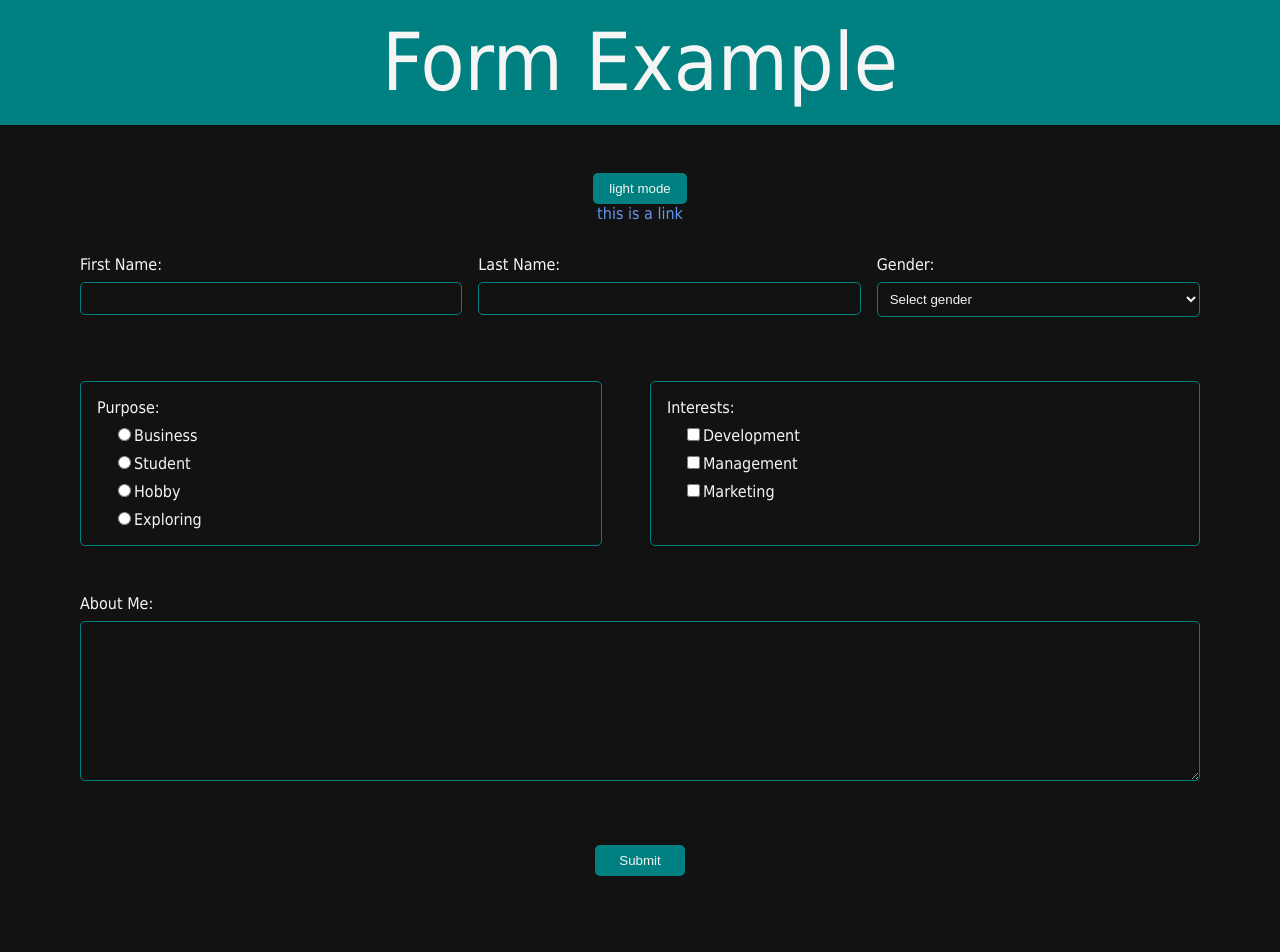
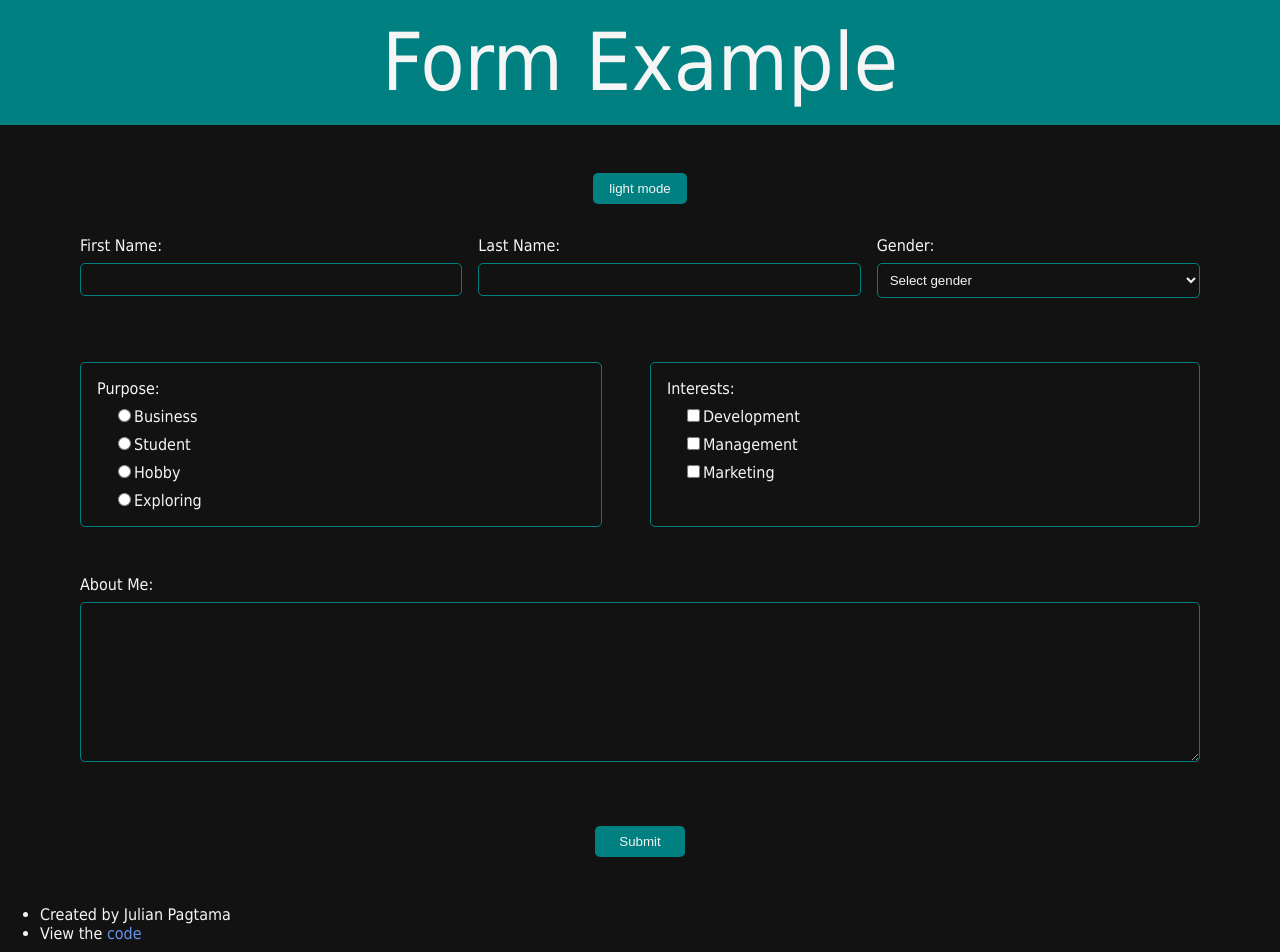
Before and after one commit to jpagtama/form-example, a React (Vite) app: page / in a window 1280 px wide. Shown: the top 952 px of the page. Before the commit the page ends 908 px from the top, so only its background shows below. Built offline with nearby package versions, Linux system fonts and the light colour scheme.

Commit message:
Match light/dark background to fill body. Not just content container.

```diff
--- a/src/App.tsx
+++ b/src/App.tsx
@@ -1,9 +1,14 @@
-import { useState } from 'react';
+import { useState, useEffect } from 'react';
 import Form from './components/Form';
 import './App.css';
 
 export default function App() {
   const [mode, setMode] = useState('dark');
+
+  useEffect(() => {
+    document.body.classList.remove('darkMode', 'lightMode');
+    document.body.classList.add(`${mode}Mode`);
+  }, [mode]);
 
   const modeHandler = () => {
     switch (mode) {
@@ -28,18 +33,19 @@ export default function App() {
     "cursor": "pointer"
   }
 
-  const linkStyles = {
-    "alignSelf": "center"
-  }
-
   return (
-    <div className={`app ${mode}Mode`}>
+    <div className={`app`}>
       <header >
         <h1 >Form Example</h1>
       </header>
       <button style={modeButton} onClick={modeHandler} >{`${mode === 'dark' ? 'light' : 'dark'} mode`}</button>
-      <a style={linkStyles} href="">this is a link</a>
       <Form />
+      <footer>
+        <ul className={`footerContent`} >
+          <li>Created by Julian Pagtama</li>
+          <li>View the <a href="https://github.com/jpagtama/form-example">code</a></li>
+        </ul>
+      </footer>
     </div>
   )
 };
```
